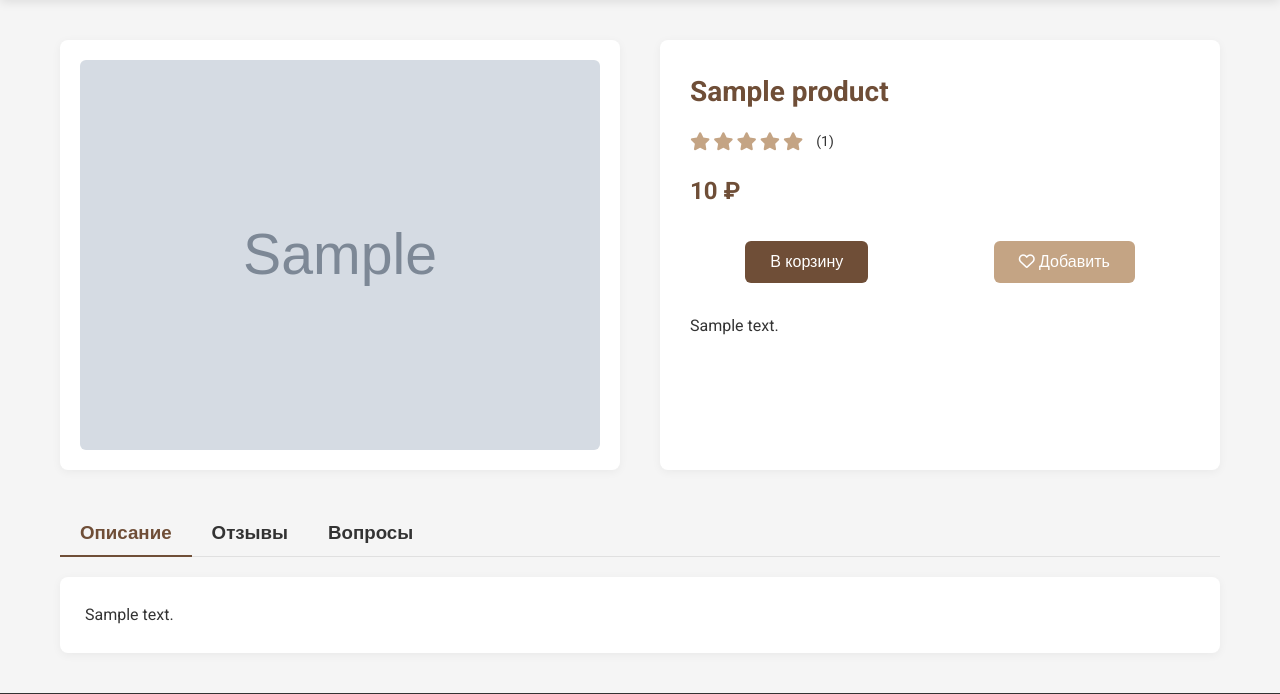
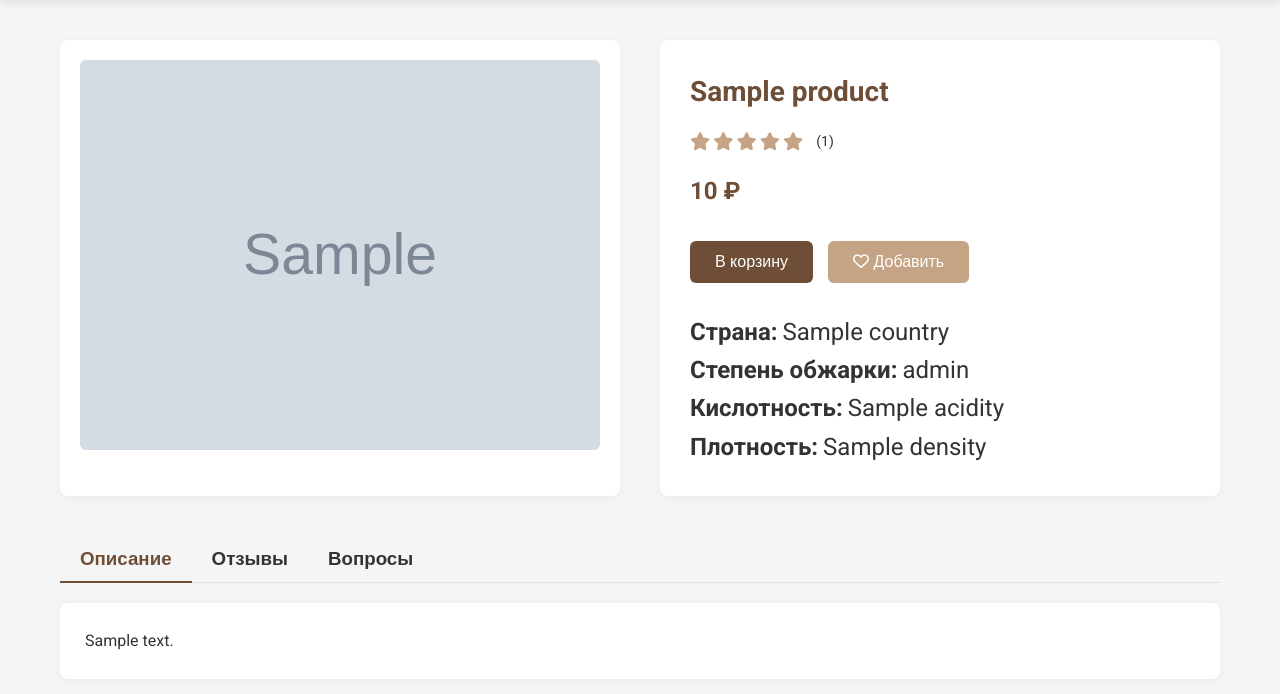
Before and after one commit to Spir1N/CoffeeN, a Django app: template templates/reviews/product_detail.html in a window 1280 px wide. Shown: the part 72-766 px from the top of the page. Run offline with Django 3.2, Linux system fonts and the light colour scheme; the template is opened without the code that fills it: most values are stand-ins (such as "Sample title", 1, 10 or a date in 2020); grey boxes marked "Sample" are stand-in pictures.

Commit message:
Добавлена информация о товаре

```diff
--- a/templates/reviews/product_detail.html
+++ b/templates/reviews/product_detail.html
@@ -90,6 +90,7 @@
             display: flex;
             gap: 15px;
             margin: 30px 0;
+            justify-content: flex-start;
         }
 
         .btn-primary {
@@ -180,6 +181,21 @@
             line-height: 1.6;
         }
 
+        .product-description {
+            display: flex;
+            align-items: flex-end;
+        }
+
+        .info {
+            font-size: 24px;
+            margin-left: 5px;
+        }
+
+        .product-page {
+            display: flex;
+            flex-direction: column;
+        }
+
         @media (max-width: 768px) {
             .product-grid {
                 grid-template-columns: 1fr;
@@ -268,8 +284,23 @@
                     {% endif %}
                 </div>
 
-                <div class="product-description">
-                    {{ product.short_description|linebreaks }}
+                <div class="product-page">
+                    <div class="product-description">
+                        <h2>Страна: </h2>
+                        <p class="info"> {{ product.country }}</p>
+                    </div>
+                    <div class="product-description">
+                        <h2>Степень обжарки: </h2>
+                        <p class="info"> {{ product.roast_level }}</p>
+                    </div>
+                    <div class="product-description">
+                        <h2>Кислотность: </h2>
+                        <p class="info"> {{ product.acidity }}</p>
+                    </div>
+                    <div class="product-description">
+                        <h2>Плотность: </h2>
+                        <p class="info"> {{ product.density }}</p>
+                    </div>
                 </div>
             </div>
         </div>
```
